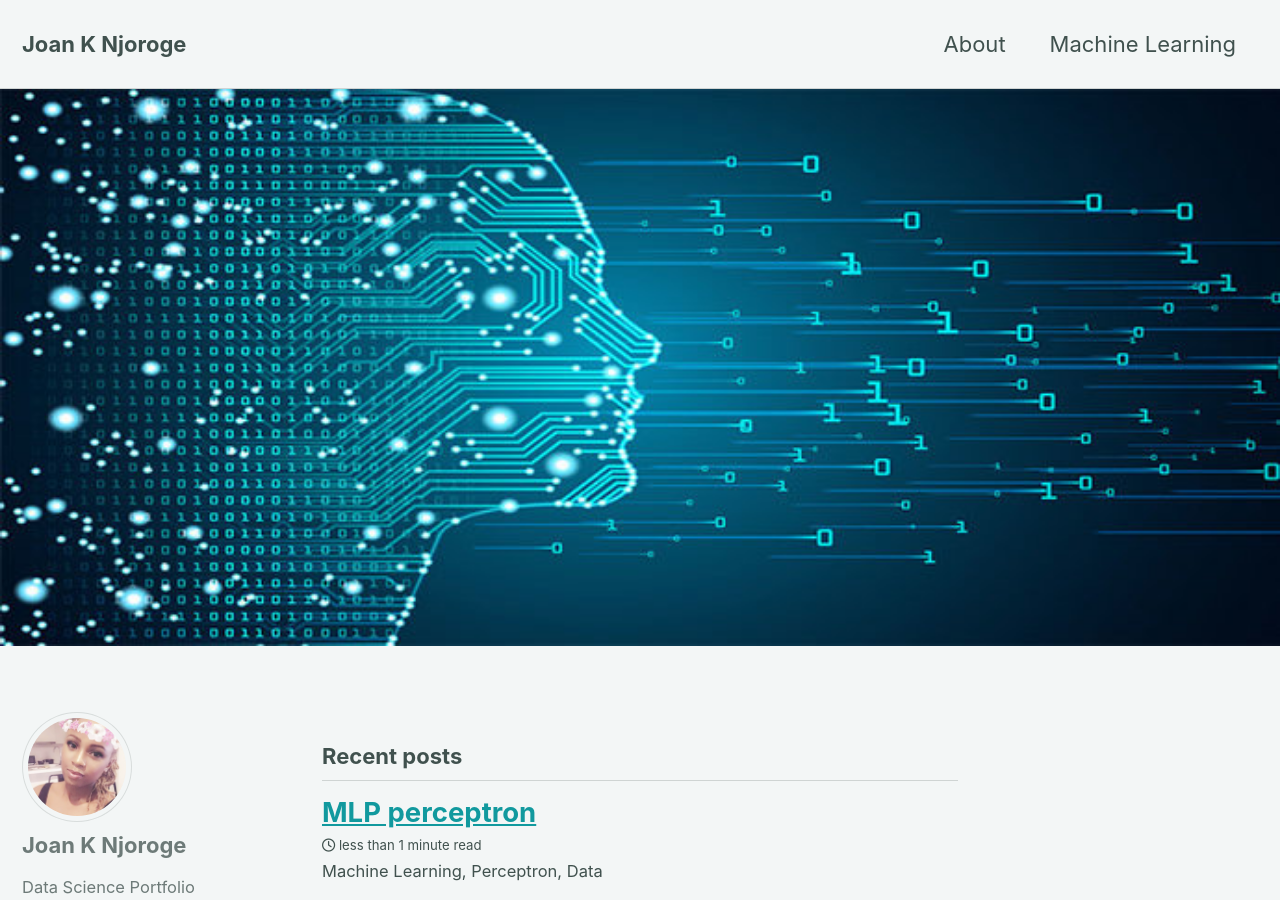
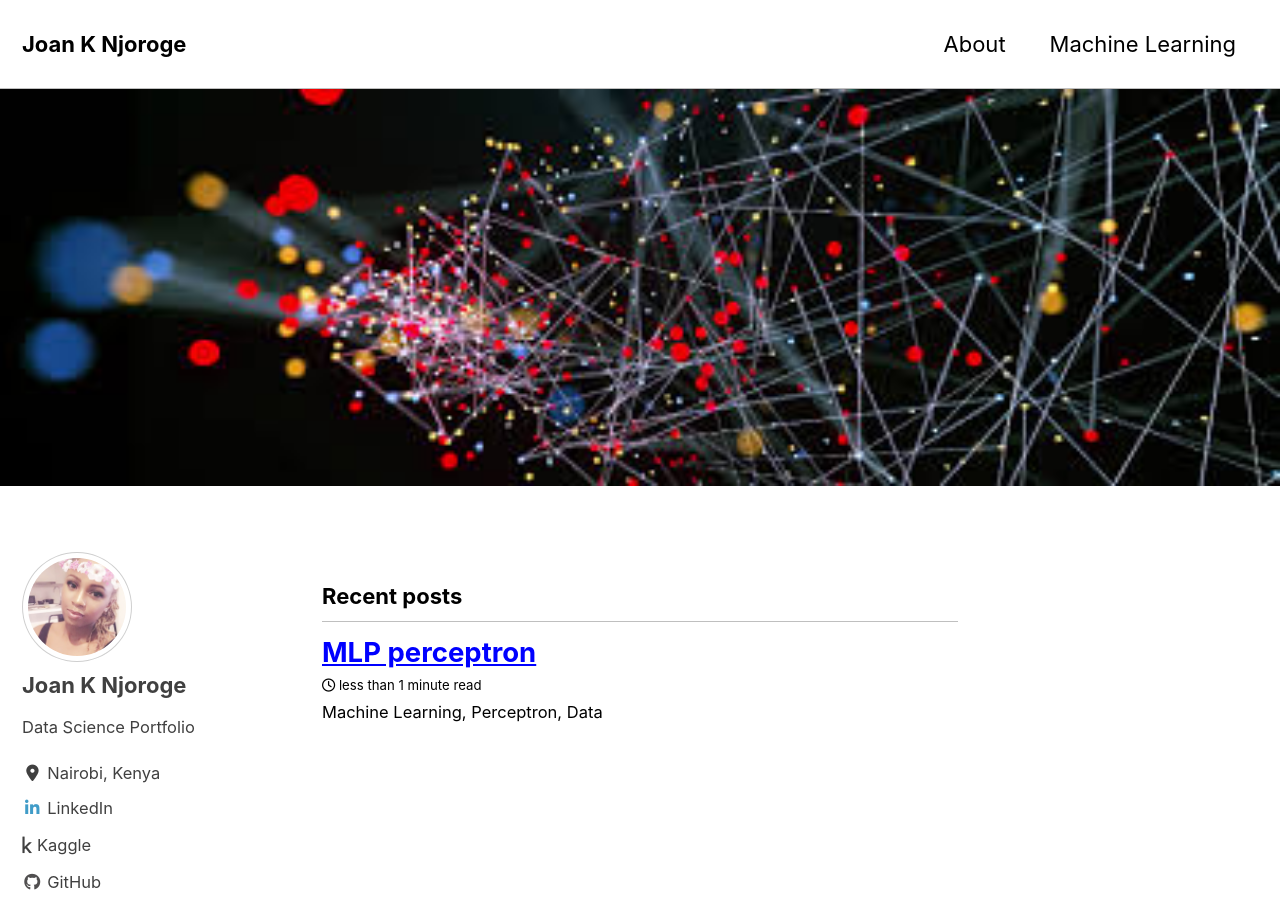
Before and after one commit to kafura0/kafura0.git2, a Jekyll site: the page built from index.html, in a window 1280 px wide and 900 px high. Built offline with Jekyll 4.4.1, drawn with Linux system fonts in a browser that asks for light colours; cached includes are drawn as plain includes; nearby versions of some CDN libraries; the list of posts is cut into pages by our own code.

Commit message:
new github portfolio

```diff
--- a/_config.yml
+++ b/_config.yml
@@ -12,7 +12,7 @@
 
 # theme                  : "minimal-mistakes-jekyll"
 # remote_theme           : "mmistakes/minimal-mistakes"
-minimal_mistakes_skin    : "mint" # "air", "aqua", "contrast", "dark", "dirt", "neon", "mint", "plum", "sunrise"
+minimal_mistakes_skin    : "contrast" # "air", "aqua", "contrast", "dark", "dirt", "neon", "mint", "plum", "sunrise"
 
 # Site Settings
 locale                   : "en-US"
--- a/index.html
+++ b/index.html
@@ -2,5 +2,5 @@
 layout: home
 author_profile: true
 header:
-    image: "/images/rsz_getty.jpg"
+    image: "/images/images.jpg"
 ---
```
Also changed, not shown: images/images.jpg (added).
